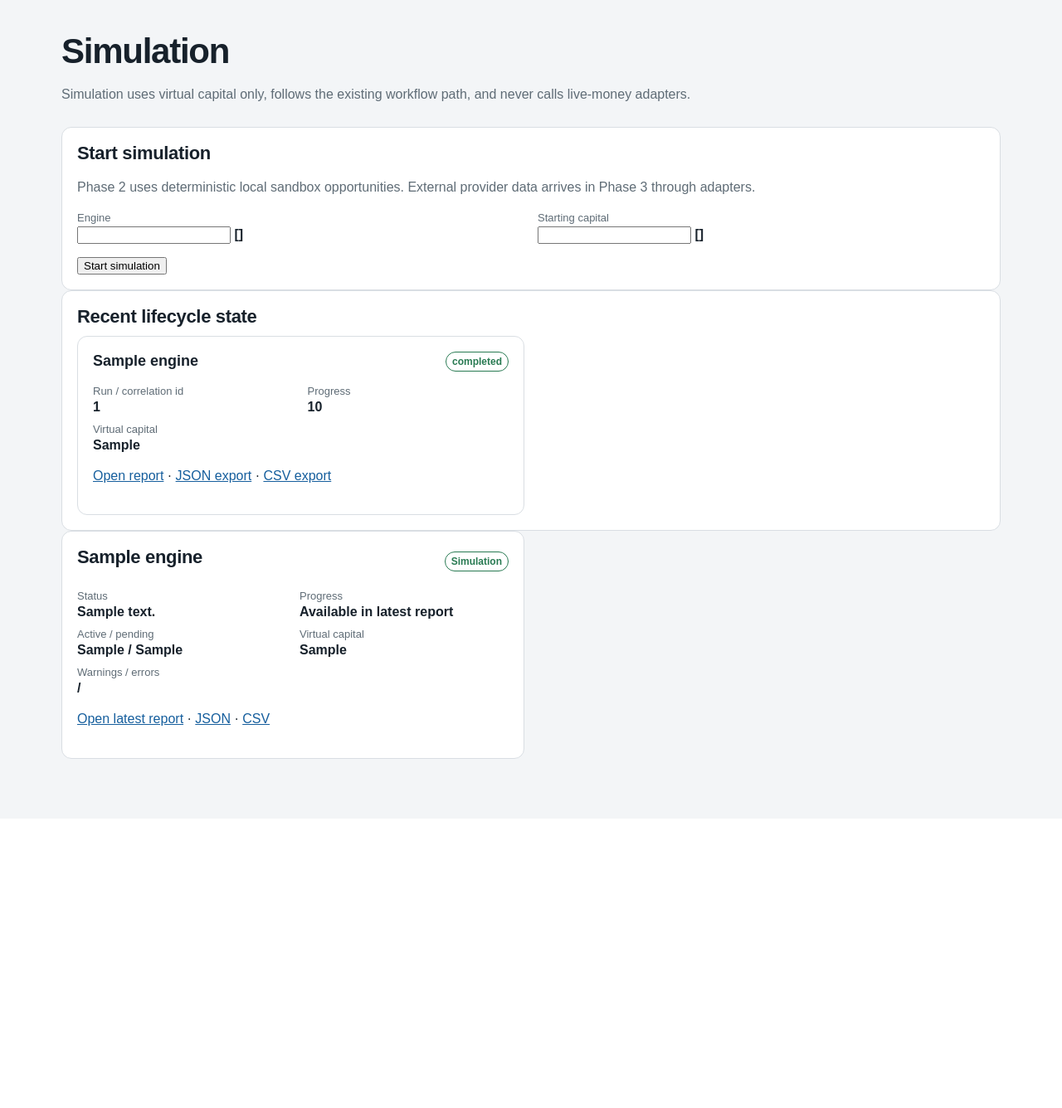
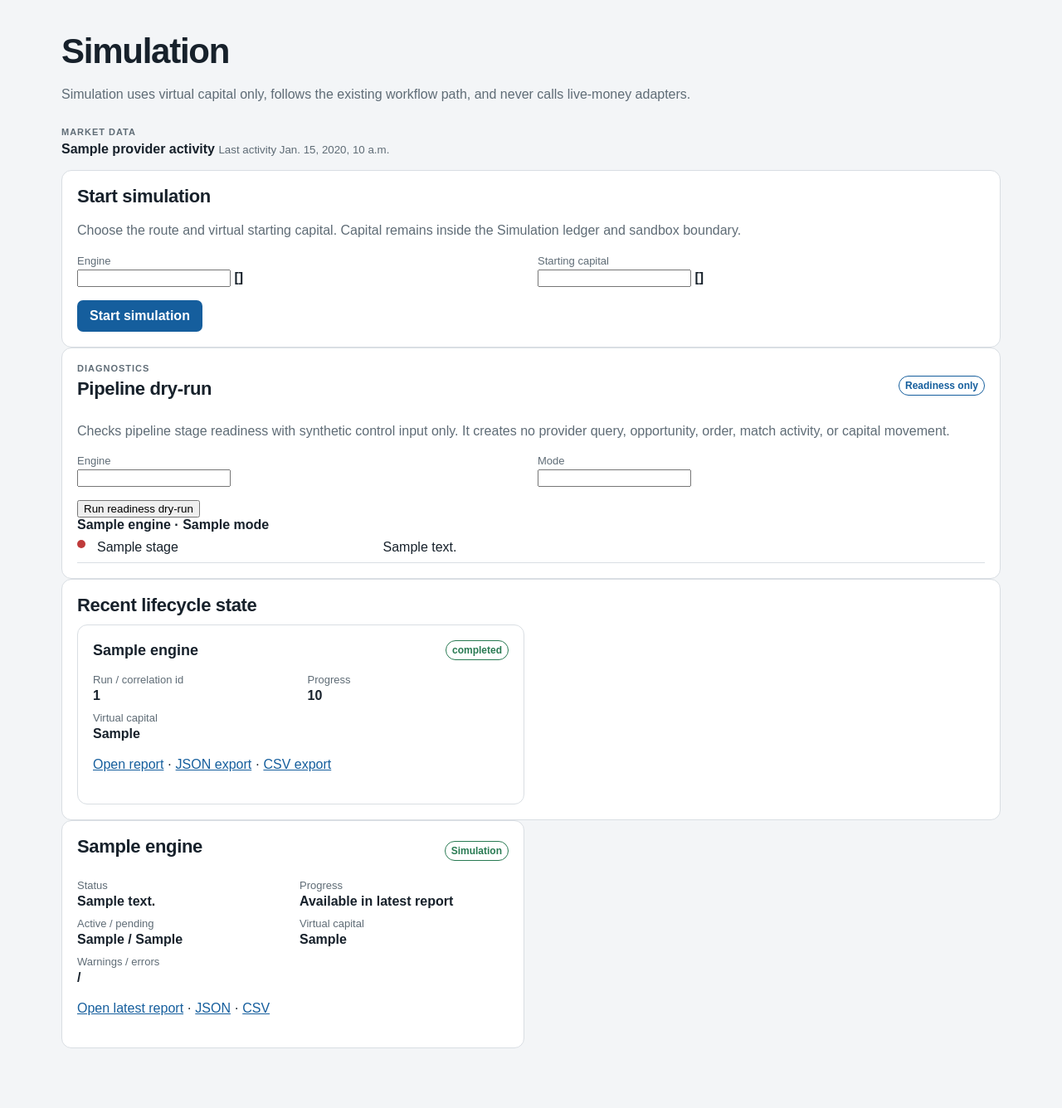
Before and after one commit to BytecodeBrewer/Q-Bet, a Django app: template templates/qbet_web/simulation.html in a window 1280 px wide. Shown: the part 63-1399 px from the top of the page at 83% size. Before the commit the page ends 978 px from the top, so only its background shows below. Run offline with Django 5.2, Linux system fonts and the light colour scheme; the template is opened without the code that fills it: most values are stand-ins (such as "Sample title", 1, 10 or a date in 2020); form fields are guessed from the names that the template uses.

Commit message:
feat(#187): separate simulation lifecycle and pipeline dry-run

```diff
--- a/templates/qbet_web/simulation.html
+++ b/templates/qbet_web/simulation.html
@@ -5,9 +5,24 @@
   <p>Simulation uses virtual capital only, follows the existing workflow path, and never calls live-money adapters.</p>
 </section>
 
+<div data-simulation-control>
+  <section class="provider-activity activity-state activity-{{ provider_activity.state }}" aria-live="polite">
+    <div>
+      <span class="eyebrow">Market data</span>
+      <strong>{{ provider_activity.label }}</strong>
+      {% if provider_activity.occurred_at %}<small>Last activity {{ provider_activity.occurred_at }}</small>{% endif %}
+    </div>
+    {% if provider_activity.is_working %}<span class="activity-spinner" aria-label="Working"></span>{% elif provider_activity.state == "success" %}<span class="activity-check" aria-label="Success">✓</span>{% endif %}
+  </section>
+
+  <p class="simulation-client-status" data-simulation-client-status role="status"></p>
+  {% if auto_run_id %}
+    <span hidden data-auto-run-url="{% url 'simulation-run' auto_run_id %}"></span>
+  {% endif %}
+
   <section class="detail-panel">
     <h2>Start simulation</h2>
-  <p class="muted">Phase 2 uses deterministic local sandbox opportunities. External provider data arrives in Phase 3 through adapters.</p>
+    <p class="muted">Choose the route and virtual starting capital. Capital remains inside the Simulation ledger and sandbox boundary.</p>
     <form method="post" action="{% url 'simulation-start' %}">
       {% csrf_token %}
       {{ start_form.non_field_errors }}
@@ -15,8 +30,34 @@
         <div><dt>{{ start_form.engine.label_tag }}</dt><dd>{{ start_form.engine }} {{ start_form.engine.errors }}</dd></div>
         <div><dt>{{ start_form.starting_capital.label_tag }}</dt><dd>{{ start_form.starting_capital }} {{ start_form.starting_capital.errors }}</dd></div>
       </div>
-    <button type="submit">Start simulation</button>
+      <button class="primary" type="submit">Start simulation</button>
     </form>
+  </section>
+
+  <section class="detail-panel pipeline-dry-run">
+    <div class="section-heading">
+      <div><span class="eyebrow">Diagnostics</span><h2>Pipeline dry-run</h2></div>
+      <span class="tag neutral-tag">Readiness only</span>
+    </div>
+    <p class="muted">Checks pipeline stage readiness with synthetic control input only. It creates no provider query, opportunity, order, match activity, or capital movement.</p>
+    <form method="post" action="{% url 'pipeline-dry-run' %}">
+      {% csrf_token %}
+      <div class="metric-list">
+        <div><dt>{{ pipeline_dry_run_form.engine.label_tag }}</dt><dd>{{ pipeline_dry_run_form.engine }}</dd></div>
+        <div><dt>{{ pipeline_dry_run_form.mode.label_tag }}</dt><dd>{{ pipeline_dry_run_form.mode }}</dd></div>
+      </div>
+      <button type="submit">Run readiness dry-run</button>
+    </form>
+    {% if pipeline_dry_run %}
+      <div class="dry-run-result" role="status">
+        <strong>{{ pipeline_dry_run.engine }} · {{ pipeline_dry_run.mode }}</strong>
+        <ul class="workflow-list">
+          {% for stage in pipeline_dry_run.stages %}
+            <li><span class="status status-{% if stage.ready %}green{% else %}red{% endif %}" aria-hidden="true"></span><span>{{ stage.name }}</span><span>{{ stage.detail }}</span></li>
+          {% endfor %}
+        </ul>
+      </div>
+    {% endif %}
   </section>
 
   <section class="detail-panel">
@@ -35,14 +76,15 @@
               <div><dt>Virtual capital</dt><dd>{{ run.current_capital }}</dd></div>
             </dl>
             {% if run.error_message %}<p class="status-error">{{ run.error_message }}</p>{% endif %}
-          {% if run.report_id %}
+            {% if run.is_active %}
+              <p class="muted">Run is active. Progress is persisted after every safe step.</p>
+              <button type="button" class="warning-button" data-simulation-stop-url="{% url 'simulation-stop' run.run_id %}">Stop simulation</button>
+            {% elif run.report_id %}
               <p>
                 <a href="{% url 'report-detail' run.report_id %}">Open report</a>
-              · <a href="{% url 'report-export' run.report_id 'json' %}">JSON export</a>
-              · <a href="{% url 'report-export' run.report_id 'csv' %}">CSV export</a>
+                · <a data-download-feedback href="{% url 'report-export' run.report_id 'json' %}">JSON export</a>
+                · <a data-download-feedback href="{% url 'report-export' run.report_id 'csv' %}">CSV export</a>
               </p>
-          {% elif run.is_active %}
-            <p class="muted">Run is active. Reload this page to read the latest persisted lifecycle state.</p>
             {% endif %}
           </article>
         {% endfor %}
@@ -66,8 +108,8 @@
         {% if engine.latest_report_id %}
           <p>
             <a href="{% url 'report-detail' engine.latest_report_id %}">Open latest report</a>
-          · <a href="{% url 'report-export' engine.latest_report_id 'json' %}">JSON</a>
-          · <a href="{% url 'report-export' engine.latest_report_id 'csv' %}">CSV</a>
+            · <a data-download-feedback href="{% url 'report-export' engine.latest_report_id 'json' %}">JSON</a>
+            · <a data-download-feedback href="{% url 'report-export' engine.latest_report_id 'csv' %}">CSV</a>
           </p>
         {% else %}
           <span class="muted">No simulation report available.</span>
@@ -75,4 +117,6 @@
       </article>
     {% endfor %}
   </section>
+  <p class="download-status" data-download-status role="status"></p>
+</div>
 {% endblock %}
```
Lines whose indentation alone changed are shown as unchanged.
